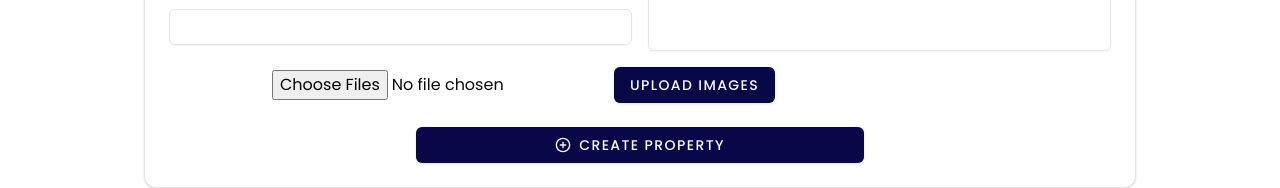
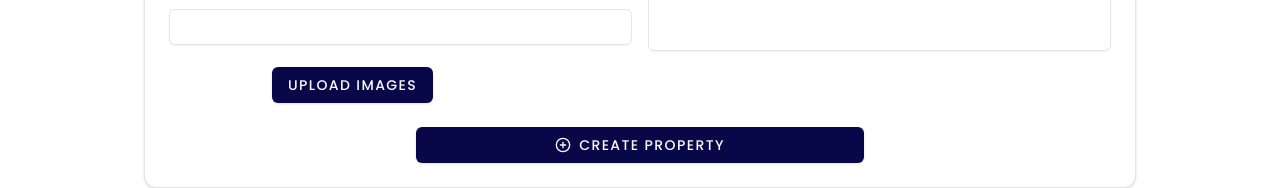
Before and after one commit to peter901/fire-homes-project, a Next.js app: page /admin-dashboard/new in a window 1280 px wide. Shown: the part 588-776 px from the top of the page. Built offline with nearby package versions, Linux system fonts and the light colour scheme; no server answers.

Commit message:
hidden upload field

```diff
--- a/components/ui/MultiImageUploader.tsx
+++ b/components/ui/MultiImageUploader.tsx
@@ -20,7 +20,7 @@ export default function MultiImageUploader({
 
   return (
     <div className="w-full max-w-3xl mx-auto p-4 ">
-        <input ref={uploadInputRef} type="file" multiple accept="image/*" />
+        <input className="hidden" ref={uploadInputRef} type="file" multiple accept="image/*" />
       <Button type="button" onClick={() => uploadInputRef?.current?.click()}>Upload images</Button>
     </div>
   );
```
